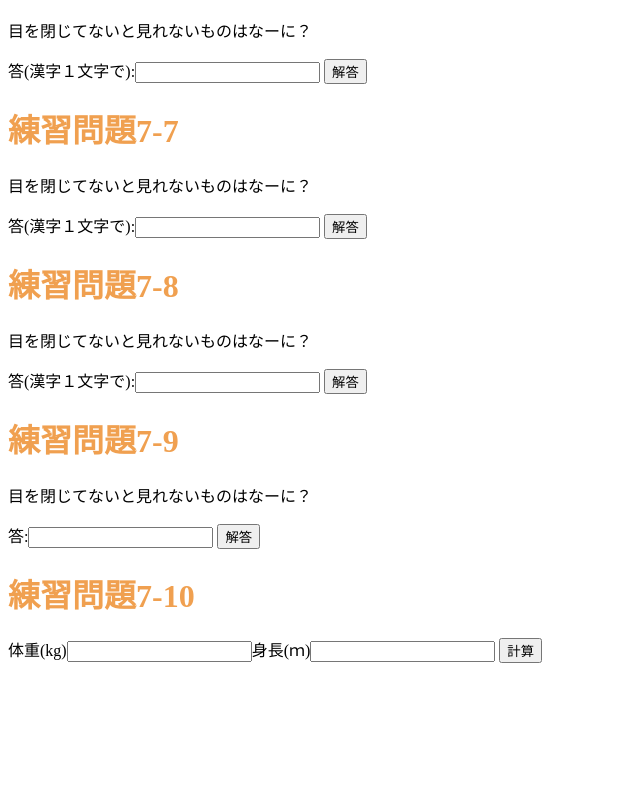
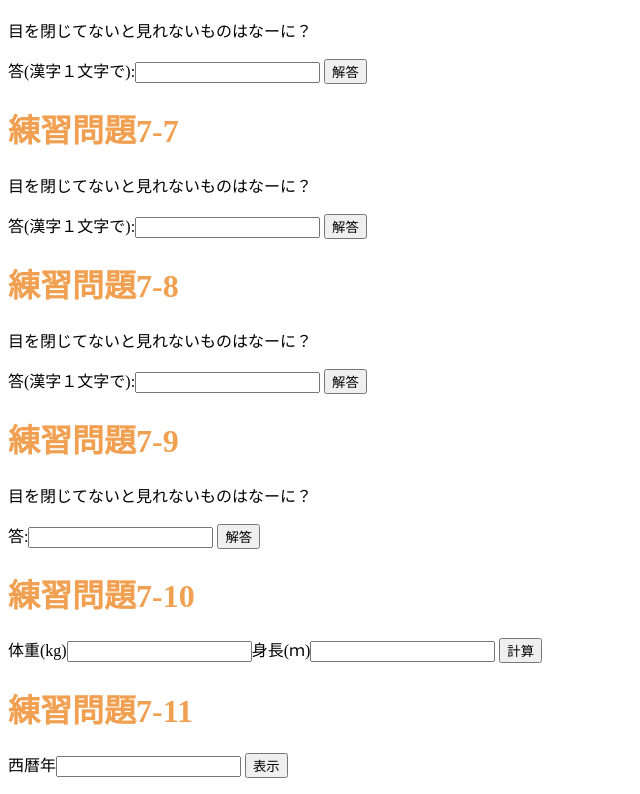
Before and after one commit to sawaifuzuki/web2024-2, a plain HTML site: page index.html in a window 1280 px wide. Shown: the part 6673-7467 px from the top of the page, without its empty margins (0-640 px from the left). Before the commit the page ends 7352 px from the top, so only its background shows below. Drawn offline with Linux system fonts and the light colour scheme.

Commit message:
Update index.html

```diff
--- a/index.html
+++ b/index.html
@@ -27,6 +27,7 @@
 <script src="ex07-8.js"></script>
 <script src="ex07-9.js"></script>
 <script src="ex07-10.js"></script>
+<script src="ex07-11.js"></script>
 <link rel="stylesheet" href="imagechange.css">
 </head>
 
@@ -207,5 +208,10 @@
   <input type="button" value="計算" onclick="add710();">
  </p>
 
+ <h1>練習問題7-11 </h1>
+ <p>
+  西暦年<input type="text" id="year1">
+  <input type="button" value="表示" onclick="hyoji711();">
+ </p>
  </body>
  </html>
```
